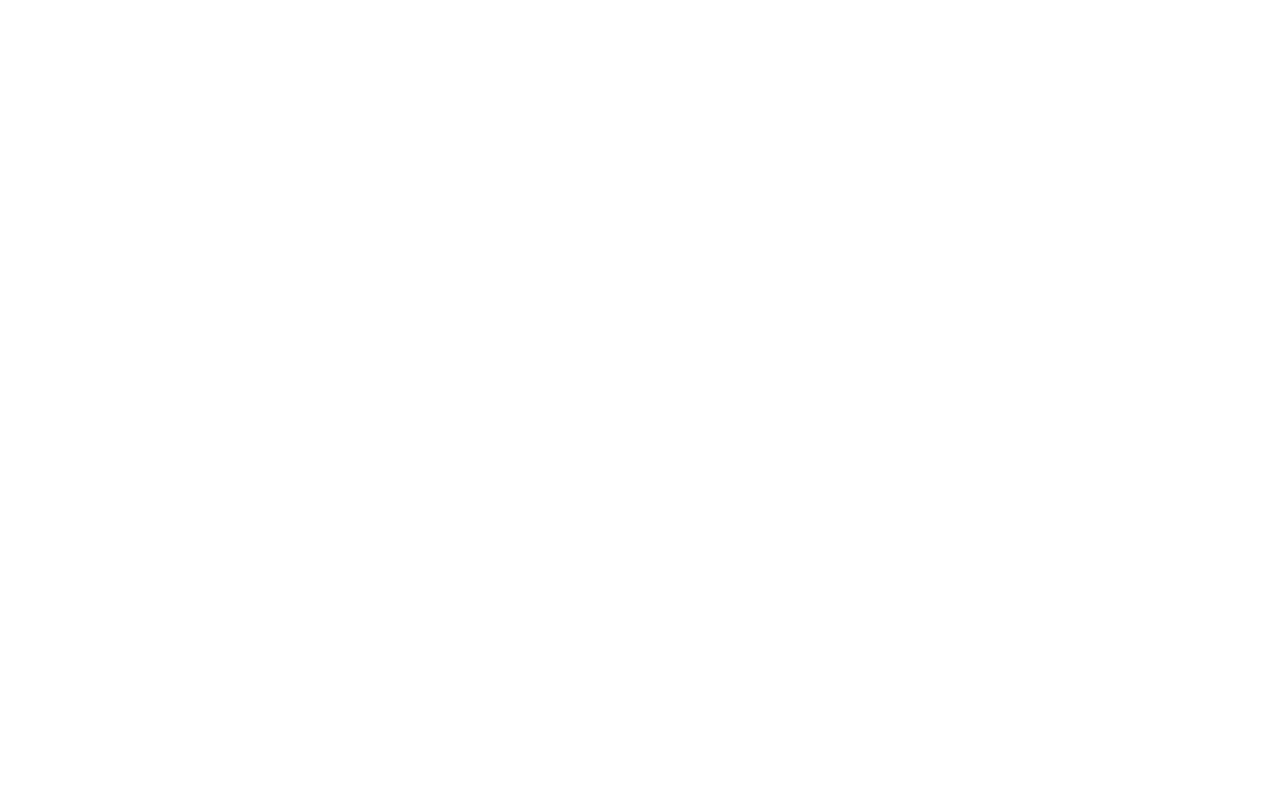
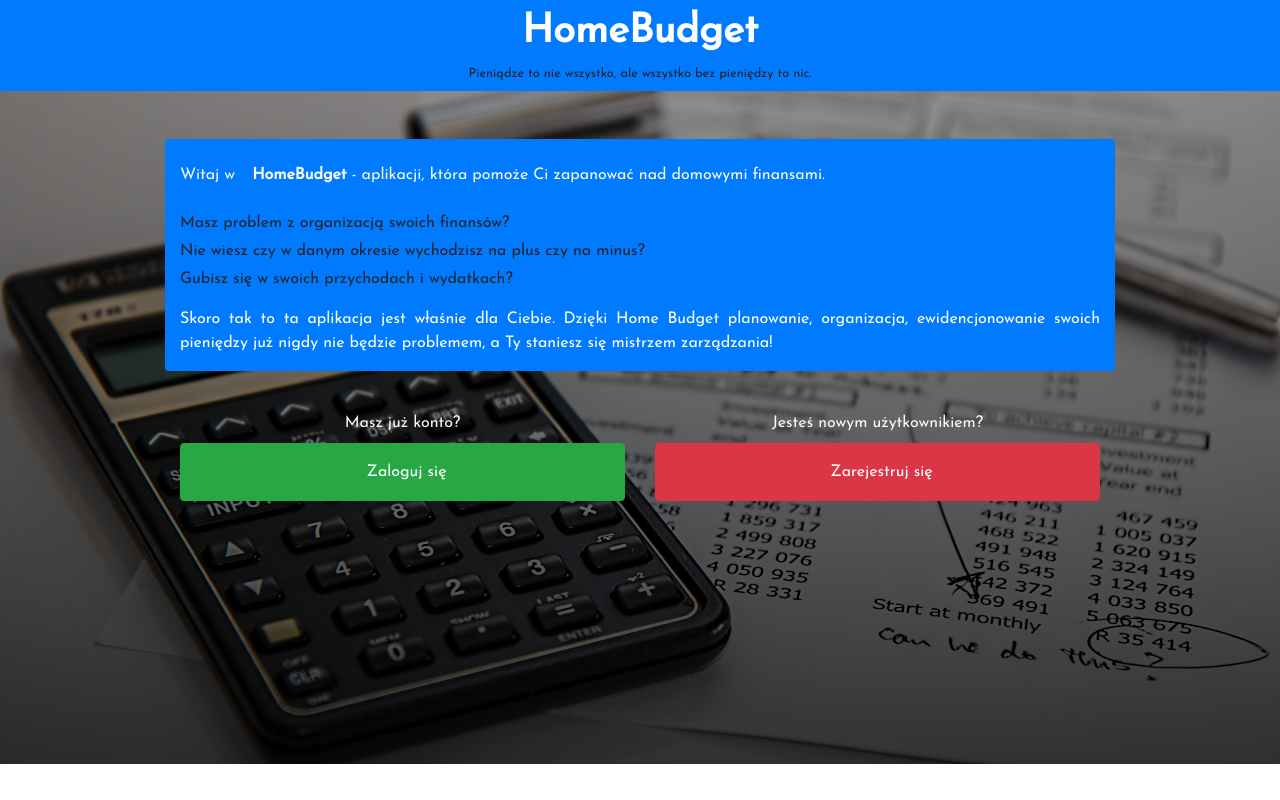
Before and after one commit to BartekZagorski/HomeBudget2, a PHP site: page / in a window 1280 px wide. Before the commit the page is empty. Run offline with PHP 8.4, Linux system fonts and the light colour scheme; some libraries are stand-ins or nearby versions.

Commit message:
add main page

```diff
--- a/css/main.css
+++ b/css/main.css
@@ -1,3 +1,25 @@
 body{
-    font-family: 'Arvo', serif;
+    font-family: 'Josefin Sans';
 }
+
+#main-content{
+
+    background: linear-gradient(rgba(0, 0, 0, .3), rgba(0,0,0,0.8)) ,url(../img/background-3.jpg);
+    background-size: cover;
+    background-repeat: no-repeat;
+    background-position: center;
+    background-attachment: fixed;
+}
+
+.height{
+    min-height: calc(100vh - 127px);
+}
+
+#logo{
+    text-decoration: none;
+    color: white;
+}
+
+.line-height{
+    line-height: 1.5em;
+}
--- a/index.html
+++ b/index.html
@@ -2,7 +2,7 @@
 <html lang="pl">
 <head>
     <meta charset="UTF-8">
-    <meta name="viewport" content="width=device-width, initial-scale=1.0, shrink-to-fit=no"">
+    <meta name="viewport" content="width=device-width, initial-scale=1.0, shrink-to-fit=no">
     <title>HomeBudget</title>
     <meta name="description" content="Program pomagający zapanować nad finansami domowymi">
 	<meta name="keywords" content="finanse, budżet, pieniądze, bilans, saldo, wydatki, przychody, zakupy, oszczędności">
@@ -13,15 +13,67 @@
     <!--font awesome-->
     <script src="js/all.min.js"></script>
     <!--google fonts-->
-    <link href="https://fonts.googleapis.com/css2?family=Arvo:wght@700&display=swap" rel="stylesheet">
+    <link href="https://fonts.googleapis.com/css2?family=Josefin+Sans:wght@400&display=swap" rel="stylesheet">
     <!--main css-->
     <link rel="stylesheet" href="./css/main.css">
 </head>
 <body>
 
+    <header>
+        <div class="container-fluid">
+            <div class="row">
+                <div class="col py-2 bg-primary">
+                    <h1 class="text-capitalize text-light text-center">
+                        <a href="#" id="logo">
+                            <i class="fas fa-house-user fa-2x"></i><strong>HomeBudget</strong>
+                        </a>
+                    </h1>
+                    <p class="small text-center my-0">
+                        Pieniądze to nie wszystko, ale wszystko bez pieniędzy to nic.
+                    </p>
+                </div>
+            </div>
+        </div>
+    </header>
+
+    <main>
+        <article id="main-content" class="py-5 height">
+            <div class="container">
+                <div class="row align-items-start justify-content-center">
+                    <div class="col-lg-10 bg-primary rounded">
+                        <h2 class="h6 text-light py-3 my-2 line-height">
+                            Witaj w <i class="fas fa-house-user fa-2x pl-2 pr-1 pt-1"></i><strong>HomeBudget</strong> - aplikacji, która pomoże Ci zapanować nad domowymi finansami.
+                        </h2>
+                        <p class="text-justify mb-1 line-height">Masz problem z organizacją swoich finansów?</p>
+                            <p class="text-justify mb-1 line-height">Nie wiesz czy w danym okresie wychodzisz na plus czy na minus?</p>
+                            <p class="text-justify line-height">Gubisz się w swoich przychodach i wydatkach?</p>
+                            <p class="text-white text-justify mb-3">Skoro tak to ta aplikacja jest właśnie dla Ciebie. Dzięki Home Budget planowanie, organizacja, ewidencjonowanie swoich pieniędzy już nigdy nie będzie problemem, a Ty staniesz się mistrzem zarządzania!</p>
+                    </div>
+                    <div class="col-lg-10">
+                        <div class="row align-items-start py-3">
+                            <div class="col-sm-6 mx-auto my-3">
+                                <p class="text-center text-light mb-1 my-2">
+                                    Masz już konto?
+                                </p>
+                                <a href="logowanie.html" class="btn btn-success py-3 btn-block"><i class="fas fa-sign-in-alt mr-2"></i>Zaloguj się</a>
+                            </div>
+                            <div class="col-sm-6 mx-auto my-3">
+                                <p class="text-center text-light mb-1 my-2">
+                                    Jesteś nowym użytkownikiem?
+                                </p>
+                                <a href="rejestracja.html" class="btn btn-danger py-3 btn-block"><i class="fas fa-user-plus mr-2"></i>Zarejestruj się</a>
+                            </div>
+
+                        </div>
+                    </div>
+
+                </div>
+            </div>
+        </article>
+    </main>
 
     <!-- jQuery-->
-    <script src="js/jquery-3.5.1.min.js"></script>
+    <script src="./js/jquery-3.5.1.min.js"></script>
     <!--bootstrap js-->
     <script src="./js/bootstrap.bundle.min.js"></script>
 
```
Also changed, not shown: img/background-2.jpg (added), img/background-3.jpg (added), img/background.jpg (added).
